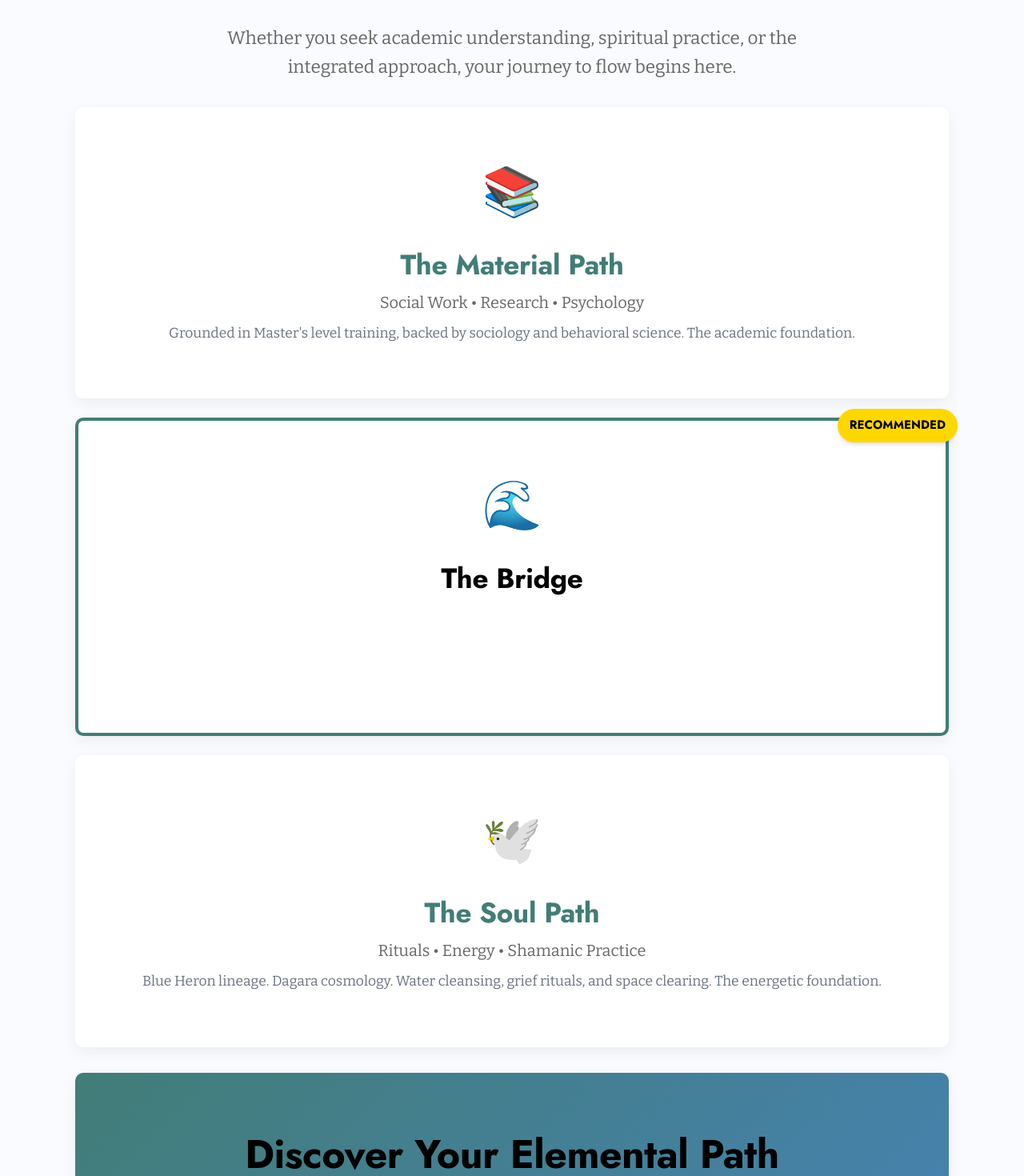
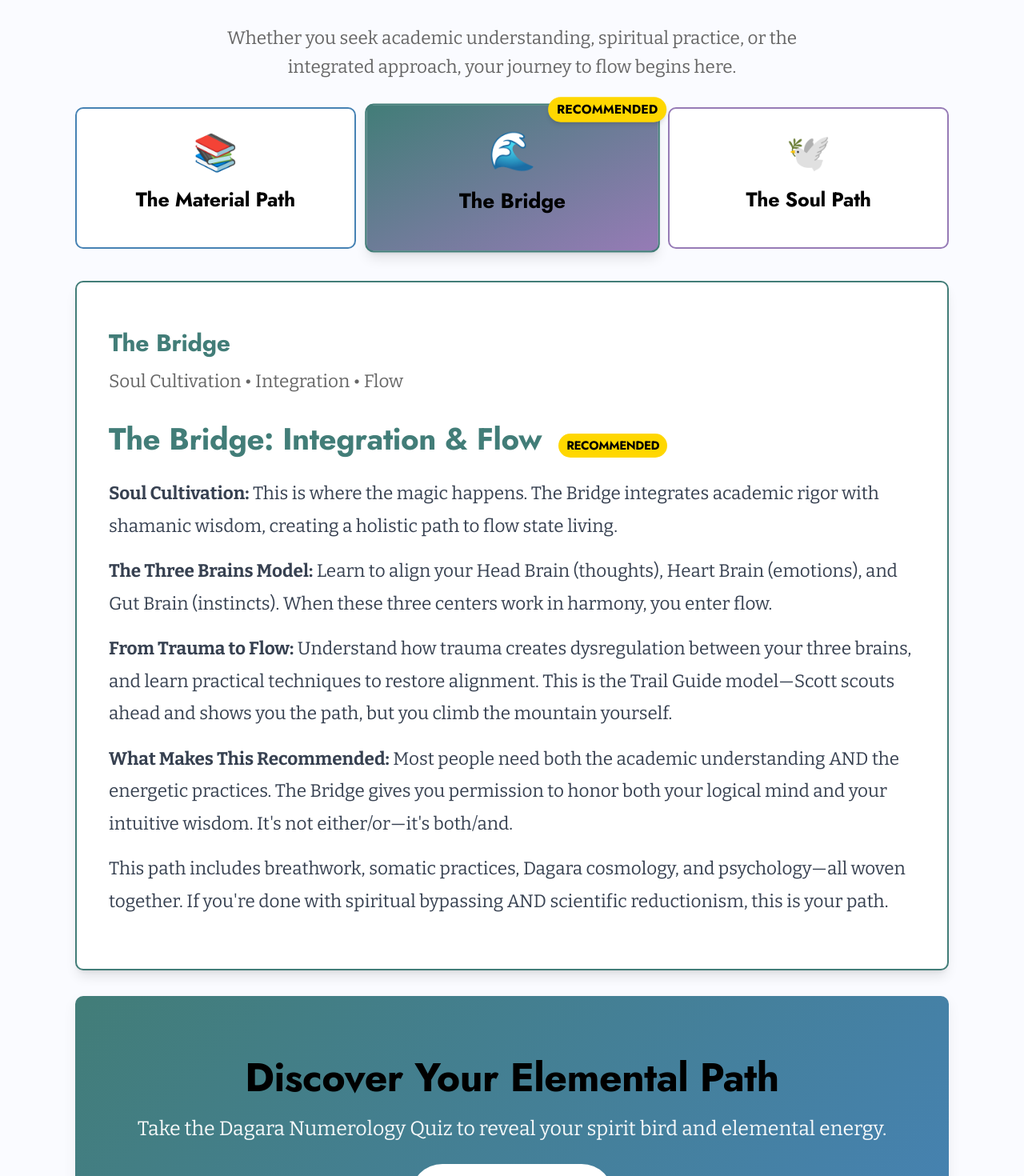
Before and after one commit to samuelmholley1/soulcultivationnow.com, a Next.js app: page / in a window 1280 px wide. Shown: the part 520-1990 px from the top of the page at 80% size. Built offline with nearby package versions, Linux system fonts and the light colour scheme.

Commit message:
Fix pathway cards to match mendo pattern: buttons always visible, content updates below

```diff
--- a/src/app/page.tsx
+++ b/src/app/page.tsx
@@ -5,10 +5,10 @@ import Link from 'next/link';
 import { SiteNavigation } from '@/components/SiteNavigation';
 import { SiteFooterContent } from '@/components/SiteFooterContent';
 
-type PathwayType = 'material' | 'bridge' | 'soul' | null;
+type PathwayType = 'material' | 'bridge' | 'soul';
 
 export default function HomePage() {
-  const [selectedPath, setSelectedPath] = useState<PathwayType>(null);
+  const [selectedPath, setSelectedPath] = useState<PathwayType>('bridge');
 
   const pathways = {
     material: {
@@ -36,14 +36,6 @@ export default function HomePage() {
           <p style={{ marginBottom: 'var(--space-4)' }}>
             This path is ideal for those who value academic rigor and want to understand the "how" and "why" behind healing practices. It provides the intellectual framework that supports deeper transformation.
           </p>
-
-          <button
-            onClick={() => setSelectedPath(null)}
-            className="inline-block bg-[#4682B4] text-white font-['Jost',sans-serif] font-medium rounded-lg hover:bg-[#3a6d99] transition-all duration-300"
-            style={{ padding: '0.75rem 1.5rem', fontSize: 'clamp(0.875rem, 2vw, 1rem)' }}
-          >
-            ← Back to Fork in Road
-          </button>
         </div>
       )
     },
@@ -79,14 +71,6 @@ export default function HomePage() {
           <p style={{ marginBottom: 'var(--space-4)' }}>
             This path includes breathwork, somatic practices, Dagara cosmology, and psychology—all woven together. If you&apos;re done with spiritual bypassing AND scientific reductionism, this is your path.
           </p>
-
-          <button
-            onClick={() => setSelectedPath(null)}
-            className="inline-block bg-[#427d78] text-white font-['Jost',sans-serif] font-medium rounded-lg hover:bg-[#5eb3a1] transition-all duration-300"
-            style={{ padding: '0.75rem 1.5rem', fontSize: 'clamp(0.875rem, 2vw, 1rem)' }}
-          >
-            ← Back to Fork in Road
-          </button>
         </div>
       )
     },
@@ -119,14 +103,6 @@ export default function HomePage() {
           <p style={{ marginBottom: 'var(--space-4)' }}>
             This path is for those who trust their intuition, who know there&apos;s more to reality than what can be measured. If you&apos;re called to ceremony, to ritual, to the medicine of the natural world—this is your path.
           </p>
-
-          <button
-            onClick={() => setSelectedPath(null)}
-            className="inline-block bg-[#967BB6] text-white font-['Jost',sans-serif] font-medium rounded-lg hover:bg-[#7d62a0] transition-all duration-300"
-            style={{ padding: '0.75rem 1.5rem', fontSize: 'clamp(0.875rem, 2vw, 1rem)' }}
-          >
-            ← Back to Fork in Road
-          </button>
         </div>
       )
     }
@@ -153,8 +129,6 @@ export default function HomePage() {
 
           {/* The Fork - Three Pathways */}
           <div style={{ marginBottom: 'var(--space-5)' }}>
-            {!selectedPath ? (
-              <>
             <h2 className="font-['Jost',sans-serif] font-bold text-[#427d78] text-center" style={{ marginBottom: 'var(--space-4)', lineHeight: '1.2', fontSize: 'clamp(1.75rem, 4vw, 2.5rem)' }}>
               Choose Your Path
             </h2>
@@ -163,75 +137,61 @@ export default function HomePage() {
               your journey to flow begins here.
             </p>
 
-                {/* Three Pathway Cards */}
-                <div style={{ display: 'grid', gridTemplateColumns: '1fr', gap: 'var(--space-4)', marginBottom: 'var(--space-5)' }} className="pathway-cards">
-                  {/* Left Path - Material */}
+            {/* Category Buttons */}
+            <div className="grid grid-cols-1 md:grid-cols-3 gap-4 mb-8">
               <button
                 onClick={() => setSelectedPath('material')}
-                    className="card group hover:border-[#4682B4] hover:shadow-lg transition-all duration-300 text-left cursor-pointer"
+                className={`p-6 rounded-lg border-2 transition-all duration-200 ${
+                  selectedPath === 'material'
+                    ? 'bg-[#4682B4] text-white border-[#4682B4] shadow-lg transform scale-105'
+                    : 'bg-white text-[#427d78] border-[#4682B4] hover:bg-[#4682B4]/10'
+                }`}
               >
-                    <div style={{ textAlign: 'center', padding: 'var(--space-4)' }}>
-                      <div style={{ fontSize: '3rem', marginBottom: 'var(--space-3)' }}>📚</div>
-                      <h3 className="font-['Jost',sans-serif] font-bold text-[#427d78] group-hover:text-[#4682B4]" style={{ marginBottom: 'var(--space-2)', fontSize: 'clamp(1.25rem, 3vw, 1.75rem)', lineHeight: '1.2' }}>
-                        The Material Path
+                <div className="text-4xl mb-2">📚</div>
+                <h3 className="text-xl font-['Jost',sans-serif] font-bold">The Material Path</h3>
+              </button>
+
+              <button
+                onClick={() => setSelectedPath('bridge')}
+                className={`p-6 rounded-lg border-2 transition-all duration-200 relative ${
+                  selectedPath === 'bridge'
+                    ? 'bg-gradient-to-br from-[#427d78] to-[#967BB6] text-white border-[#427d78] shadow-lg transform scale-105'
+                    : 'bg-white text-[#427d78] border-[#427d78] hover:bg-[#427d78]/10'
+                }`}
+              >
+                <div className="absolute -top-2 -right-2 bg-[#FFD700] text-[#000] font-['Jost',sans-serif] font-bold rounded-full shadow-md px-2 py-1 text-xs">
+                  RECOMMENDED
+                </div>
+                <div className="text-4xl mb-2">🌊</div>
+                <h3 className="text-xl font-['Jost',sans-serif] font-bold">The Bridge</h3>
+              </button>
+
+              <button
+                onClick={() => setSelectedPath('soul')}
+                className={`p-6 rounded-lg border-2 transition-all duration-200 ${
+                  selectedPath === 'soul'
+                    ? 'bg-[#967BB6] text-white border-[#967BB6] shadow-lg transform scale-105'
+                    : 'bg-white text-[#427d78] border-[#967BB6] hover:bg-[#967BB6]/10'
+                }`}
+              >
+                <div className="text-4xl mb-2">🕊️</div>
+                <h3 className="text-xl font-['Jost',sans-serif] font-bold">The Soul Path</h3>
+              </button>
+            </div>
+
+            {/* Service Details */}
+            <div className="bg-white rounded-lg shadow-lg border-2 border-[#427d78] p-8" style={{ minHeight: '400px' }}>
+              <div className="mb-6">
+                <h3 className="text-2xl font-['Jost',sans-serif] font-bold mb-2" style={{ color: pathways[selectedPath].color }}>
+                  {pathways[selectedPath].title}
                 </h3>
-                      <p className="font-['Bitter',serif] text-[#666]" style={{ marginBottom: 'var(--space-2)', fontSize: 'clamp(0.875rem, 2vw, 1rem)', lineHeight: '1.4' }}>
-                        Social Work • Research • Psychology
-                      </p>
-                      <p className="font-['Bitter',serif] text-[#6B7280]" style={{ fontSize: 'clamp(0.75rem, 1.8vw, 0.875rem)', lineHeight: '1.5' }}>
-                        Grounded in Master&apos;s level training, backed by sociology and behavioral science. The academic foundation.
+                <p className="text-lg font-['Bitter',serif]" style={{ color: '#666' }}>
+                  {pathways[selectedPath].subtitle}
                 </p>
               </div>
-                  </button>
 
-                  {/* Middle Path - Bridge (RECOMMENDED) */}
-                  <button
-                    onClick={() => setSelectedPath('bridge')}
-                    className="card relative border-4 border-[#427d78] bg-gradient-to-br from-[#427d78] to-[#967BB6] hover:shadow-xl transition-all duration-300 text-left cursor-pointer"
-                    style={{ minHeight: '100%' }}
-                  >
-                    <div className="absolute -top-3 -right-3 bg-[#FFD700] text-[#000] font-['Jost',sans-serif] font-bold rounded-full shadow-md" style={{ padding: '0.375rem 0.75rem', fontSize: '0.75rem' }}>
-                      RECOMMENDED
-                    </div>
-                    <div style={{ textAlign: 'center', padding: 'var(--space-4)', color: 'white' }}>
-                      <div style={{ fontSize: '3rem', marginBottom: 'var(--space-3)' }}>🌊</div>
-                      <h3 className="font-['Jost',sans-serif] font-bold" style={{ marginBottom: 'var(--space-2)', fontSize: 'clamp(1.25rem, 3vw, 1.75rem)', lineHeight: '1.2' }}>
-                        The Bridge
-                      </h3>
-                      <p className="font-['Bitter',serif] font-medium" style={{ marginBottom: 'var(--space-2)', fontSize: 'clamp(0.875rem, 2vw, 1rem)', lineHeight: '1.4' }}>
-                        Soul Cultivation • Integration • Flow
-                      </p>
-                      <p className="font-['Bitter',serif]" style={{ fontSize: 'clamp(0.75rem, 1.8vw, 0.875rem)', lineHeight: '1.5', opacity: 0.95 }}>
-                        Where ancient wisdom meets modern psychology. Move from trauma to flow. Align your Three Brains. This is the integrated path.
-                      </p>
-                    </div>
-                  </button>
-
-                  {/* Right Path - Soul */}
-                  <button
-                    onClick={() => setSelectedPath('soul')}
-                    className="card group hover:border-[#967BB6] hover:shadow-lg transition-all duration-300 text-left cursor-pointer"
-                  >
-                    <div style={{ textAlign: 'center', padding: 'var(--space-4)' }}>
-                      <div style={{ fontSize: '3rem', marginBottom: 'var(--space-3)' }}>🕊️</div>
-                      <h3 className="font-['Jost',sans-serif] font-bold text-[#427d78] group-hover:text-[#967BB6]" style={{ marginBottom: 'var(--space-2)', fontSize: 'clamp(1.25rem, 3vw, 1.75rem)', lineHeight: '1.2' }}>
-                        The Soul Path
-                      </h3>
-                      <p className="font-['Bitter',serif] text-[#666]" style={{ marginBottom: 'var(--space-2)', fontSize: 'clamp(0.875rem, 2vw, 1rem)', lineHeight: '1.4' }}>
-                        Rituals • Energy • Shamanic Practice
-                      </p>
-                      <p className="font-['Bitter',serif] text-[#6B7280]" style={{ fontSize: 'clamp(0.75rem, 1.8vw, 0.875rem)', lineHeight: '1.5' }}>
-                        Blue Heron lineage. Dagara cosmology. Water cleansing, grief rituals, and space clearing. The energetic foundation.
-                      </p>
-                    </div>
-                  </button>
-                </div>
-              </>
-            ) : (
-              <div className="card" style={{ padding: 'var(--space-5)', maxWidth: '900px', marginInline: 'auto' }}>
               {pathways[selectedPath].fullContent}
             </div>
-            )}
           </div>
 
           {/* Quiz CTA */}
```
Lines whose indentation alone changed are shown as unchanged.
